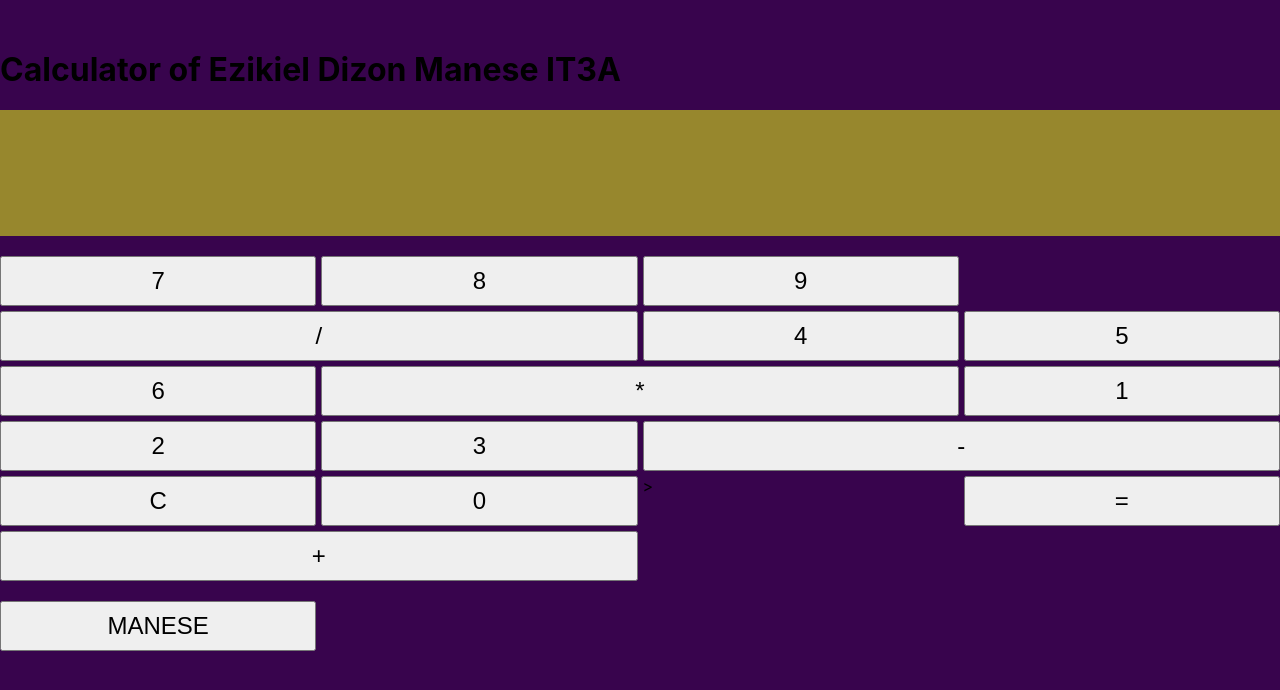
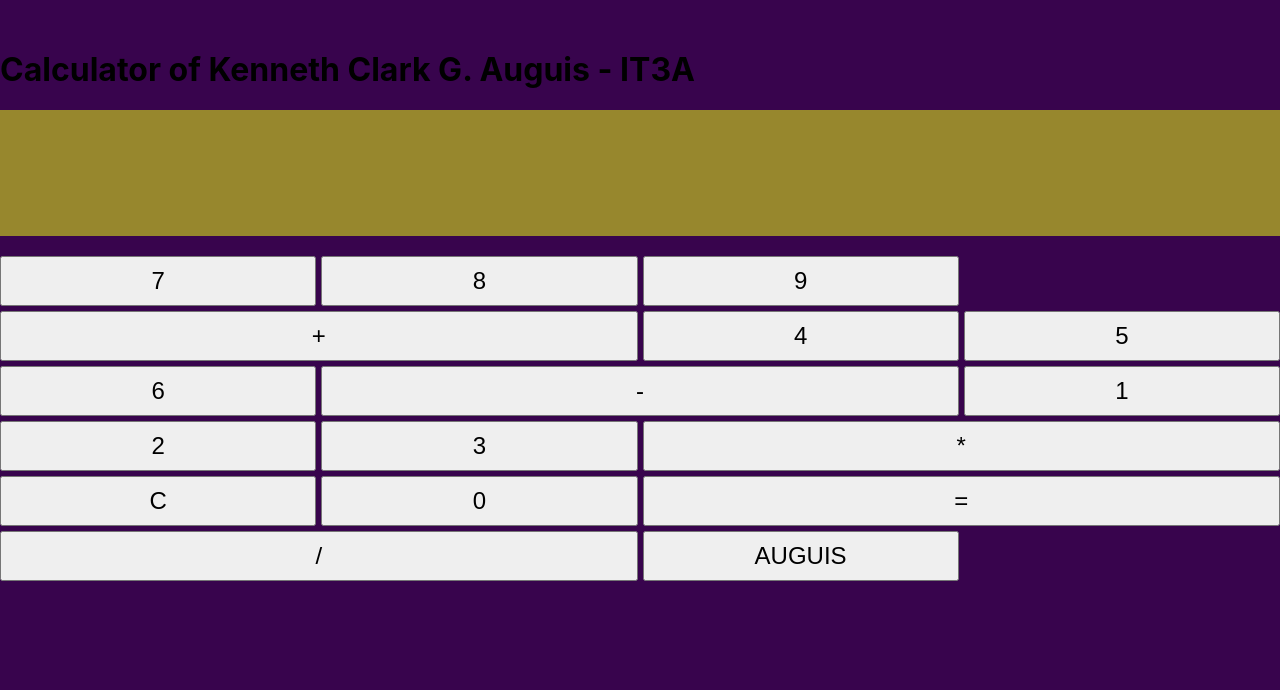
Before and after one commit to Ezikiel2023/prelimexam, a React (Create React App) app: page / in a window 1280 px wide. Shown: the top 690 px of the page. Built offline with nearby package versions, Linux system fonts and the light colour scheme.

Commit message:
Update App.js

```diff
--- a/src/App.js
+++ b/src/App.js
@@ -1,80 +1,80 @@
 import React, { useState } from 'react';
 import './App.css';
 
-function CalButton({ label, onClick }) {
+function CalcButton({ label, onClick }) {
   return (
-    <button className="CalButton" onClick={() => onClick(label)}>
+    <button onClick={() => onClick(label)}>
       {label}
     </button>
   );
 }
 
-function CalcDisplay({ expression }) {
+function CalcDisplay({ display }) {
   return (
     <div className='CalcDisplay'>
-      {expression}
+      {display}
     </div>
   );
 }
 
 function App() {
-  const [expression, setExpression] = useState('');
+  const [displayValue, setDisplayValue] = useState('');
+  const [calculation, setCalculation] = useState('');
 
-  const handleButtonClick = (value) => {
-    switch (value) {
-      case '=':
-        calculate();
-        break;
-      case 'C':
-        clearDisplay();
-        break;
-      default:
-        appendValue(value);
-        break;
+  const handleButtonClick = (buttonLabel) => {
+    if (buttonLabel === '=') {
+      try {
+
+        const result = eval(calculation);
+        setDisplayValue(result.toString());
+        setCalculation(result.toString());
+      } catch (error) {
+
+        setDisplayValue('Error');
+        setCalculation('');
+      }
+    } else if (buttonLabel === 'C') {
+
+      setDisplayValue('');
+      setCalculation('');
+    } else {
+
+      setCalculation((prevCalculation) => prevCalculation + buttonLabel);
+      setDisplayValue((prevDisplayValue) => prevDisplayValue + buttonLabel);
     }
   };
-
-  const appendValue = (value) => {
-    setExpression((prevExpression) => prevExpression + value);
+  const handleSurnameButtonClick = () => {
+    // Add your full name to the display
+    setDisplayValue('Kenneth Clark G. Auguis');
   };
 
-  const clearDisplay = () => {
-    setExpression('');
-  };
-
-  const calculate = () => {
-    try {
-      let result = eval(expression);
-      setExpression(result.toString());
-    } catch (error) {
-      setExpression('Error');
-    }
-  };
 
   return (
     <div className='CalcContainer'>
-      <h1 className="Header">Calculator of Ezikiel Dizon Manese IT3A</h1>
-      <CalcDisplay expression={expression} />
+ <h1 className='CalculatorTitle'>Calculator of Kenneth Clark G. Auguis - IT3A</h1>
+      <CalcDisplay display={displayValue} />
       <div className='ButtonContainer'>
-        <CalButton label={7} onClick={handleButtonClick} />
-        <CalButton label={8} onClick={handleButtonClick} />
-        <CalButton label={9} onClick={handleButtonClick} />
-        <CalButton label={"/"} onClick={handleButtonClick} />
-        <CalButton label={4} onClick={handleButtonClick} />
-        <CalButton label={5} onClick={handleButtonClick} />
-        <CalButton label={6} onClick={handleButtonClick} />
-        <CalButton label={"*"} onClick={handleButtonClick} />
-        <CalButton label={1} onClick={handleButtonClick} />
-        <CalButton label={2} onClick={handleButtonClick} />
-        <CalButton label={3} onClick={handleButtonClick} />
-        <CalButton label={"-"} onClick={handleButtonClick} />
-        <CalButton label={"C"} onClick={handleButtonClick} />
-        <CalButton label={0} onClick={handleButtonClick} />
->        <c><CalButton label={"="} onClick={handleButtonClick} /></c>
-        <CalButton label={"+"} onClick={handleButtonClick} />
-      </div>
-      <div className="ButtonContainer">
-      <CalButton label={"MANESE"} onClick={() => {}} />
+        <CalcButton label={7} onClick={handleButtonClick} />
+        <CalcButton label={8} onClick={handleButtonClick} />
+        <CalcButton label={9} onClick={handleButtonClick} />
+        <CalcButton label="+" onClick={handleButtonClick} />
+        <CalcButton label={4} onClick={handleButtonClick} />
+        <CalcButton label={5} onClick={handleButtonClick} />
+        <CalcButton label={6} onClick={handleButtonClick} />
+        <CalcButton label="-" onClick={handleButtonClick} />
+        <CalcButton label={1} onClick={handleButtonClick} />
+        <CalcButton label={2} onClick={handleButtonClick} />
+        <CalcButton label={3} onClick={handleButtonClick} />
+        <CalcButton label="*" onClick={handleButtonClick} />
+        <CalcButton label="C" onClick={handleButtonClick} />
+        <CalcButton label={0} onClick={handleButtonClick} />
+        <CalcButton label="=" onClick={handleButtonClick} />
+        <CalcButton label="/" onClick={handleButtonClick} />
+
+         {/* Surname button */}
+         <div className='Surname'>
+         <CalcButton label="AUGUIS" onClick={handleSurnameButtonClick} />
+         </div>
       </div>
     </div>
   );
```
